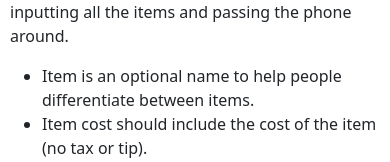
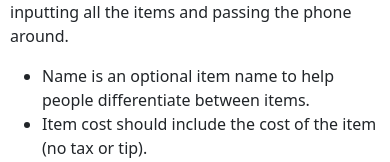
Before and after one commit to erichli1/billsplit, a React (Create React App) app: page / in a window 390 px wide. Both pictures are taken after typing "5", "Sample" into the empty fields and a click on the button "Move to itemized costs". Shown: the part 383-545 px from the top of the page. Built offline with nearby package versions, Linux system fonts and the light colour scheme.

Commit message:
Change item (optional) to name in itemized spending to avoid line break in mobile UI

```diff
--- a/src/App.js
+++ b/src/App.js
@@ -56,7 +56,7 @@ function App() {
     return <Row>
       <Col>
         <Form.Group>
-          <Form.Label>Item (optional)</Form.Label>
+          <Form.Label>Name</Form.Label>
           <Form.Control required type="text" />
         </Form.Group>
       </Col>
--- a/src/ItemizedSpending.js
+++ b/src/ItemizedSpending.js
@@ -11,7 +11,7 @@ function ItemizedSpending(props) {
       <p>Please click "Add item" to add a new line item. If with a large party, this might be easiest by inputting all the items and passing the phone around.</p>
       <ul>
         <li>
-          Item is an optional name to help people differentiate between items.
+          Name is an optional item name to help people differentiate between items.
         </li>
         <li>
           Item cost should include the cost of the item (no tax or tip).
```
